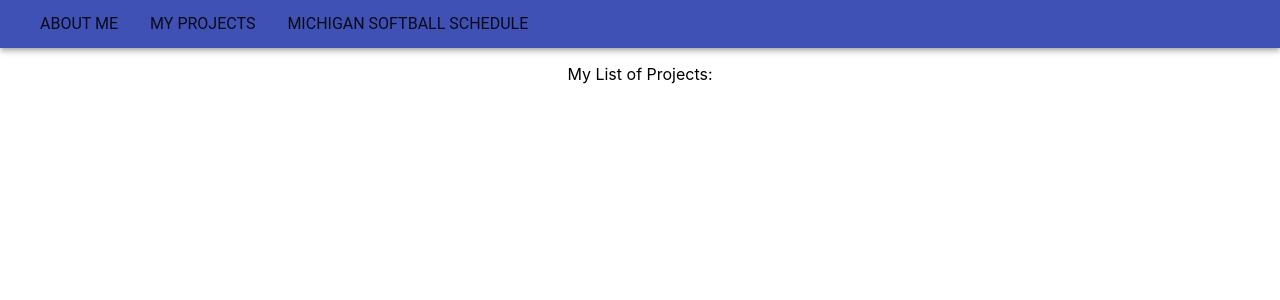
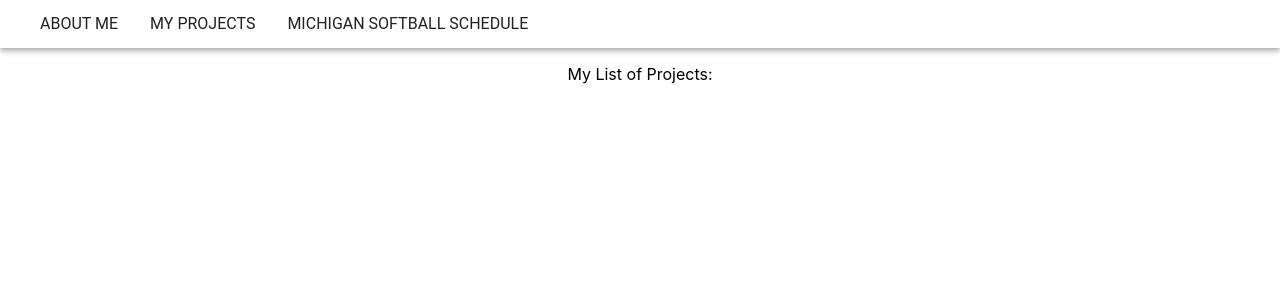
Before and after one commit to thaisgm/Portfolio, a React (Create React App) app: page / in a window 1280 px wide. Both pictures are taken after a click on the item "MY PROJECTS". Shown: the top 300 px of the page. Built offline with nearby package versions, Linux system fonts and the light colour scheme.

Commit message:
changing appbar color

```diff
--- a/src/App.js
+++ b/src/App.js
@@ -51,7 +51,7 @@ class App extends Component {
     if (this.state.aboutMePage){
       return (
         <div className = "MainPage">
-          <AppBar className = "menuBar" position="sticky" color= '#e6e6e6'>
+          <AppBar className = "menuBar" position="sticky" color= '#cce6ff'>
             <Toolbar variant="dense">
               <MenuItem className= "menuButton" onMouseDown = {() => this.back()}>
                 ABOUT ME
@@ -126,7 +126,7 @@ class ProjectsPage extends Component {
   render() {
     return (
       <div>
-      <AppBar className = "menuBar" position="sticky">
+      <AppBar className = "menuBar" position="sticky" color= '#cce6ff'>
         <Toolbar variant="dense">
           <MenuItem className= "menuButton" onMouseDown = {() => this.props.aboutMePage()}>
             ABOUT ME
@@ -151,7 +151,7 @@ class SchedulePage extends Component {
     return (
       <div>
         <div className="Menu">
-        <AppBar className = "menuBar" position="sticky">
+        <AppBar className = "menuBar" position="sticky" color= '#cce6ff'>
           <Toolbar variant="dense">
             <MenuItem className= "menuButton" onMouseDown = {() => this.props.aboutMePage()}>
               ABOUT ME
```
